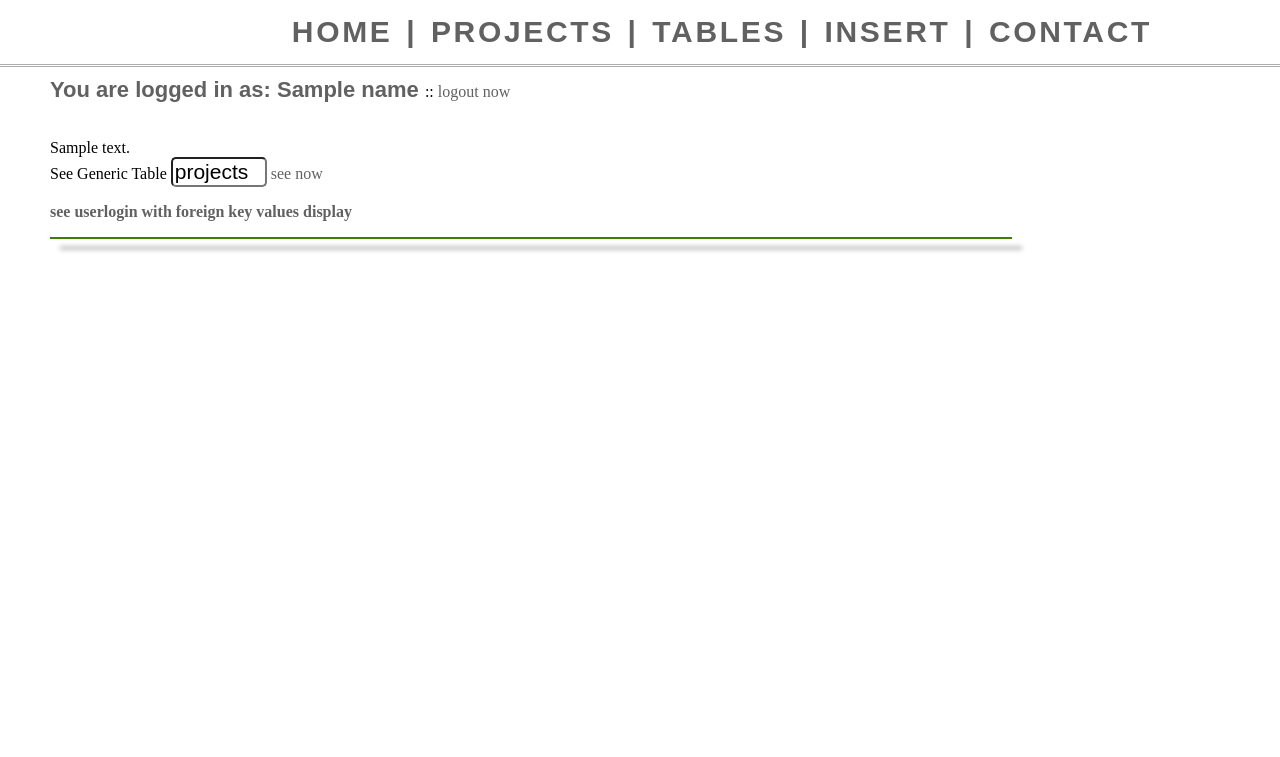
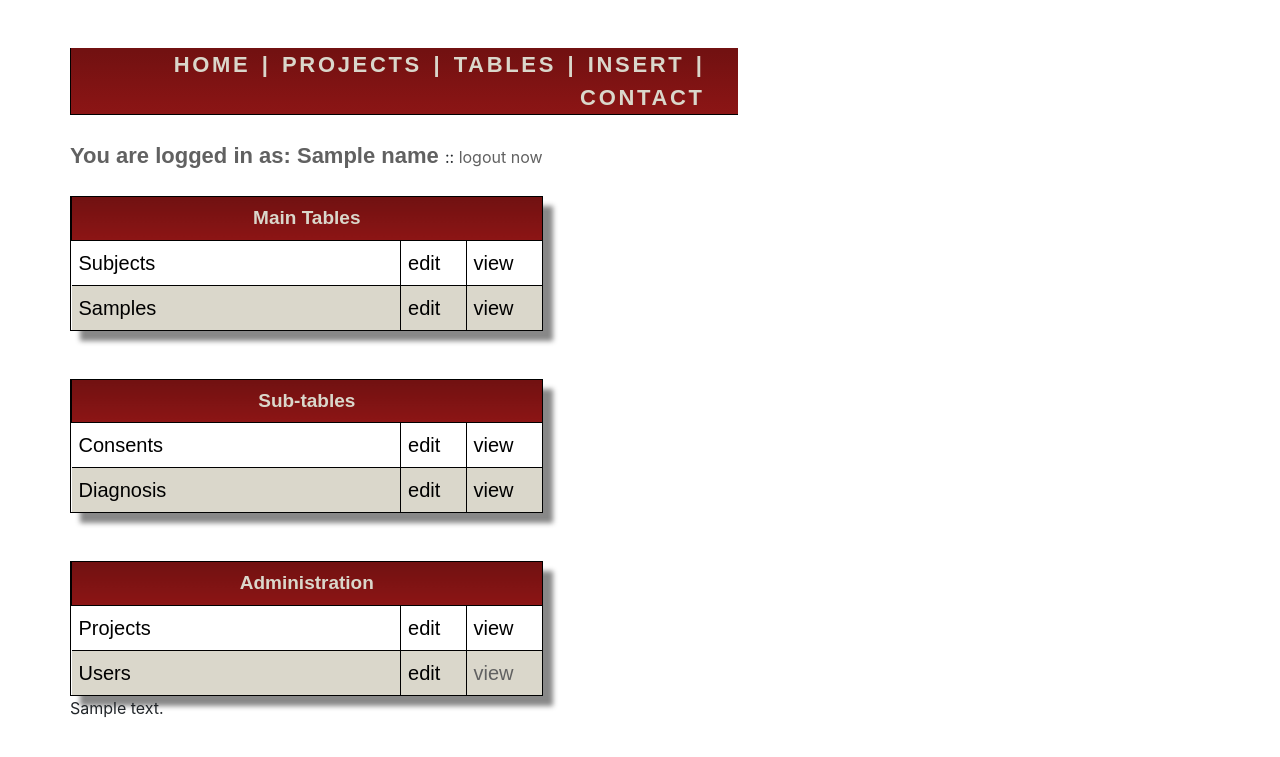
Before and after one commit to tree101/eeeoh, a Python web app: template flask/templates/index.html in a window 1280 px wide; the page is wider, and only the part inside the window is pictured. Shown: the top 757 px of that part. Run offline with Jinja, Linux system fonts and the light colour scheme; the template is opened without the code that fills it: most values are stand-ins (such as "Sample title", 1, 10 or a date in 2020); some libraries are stand-ins or nearby versions.

Commit message:
made it more restful

```diff
--- a/flask/static/main.css
+++ b/flask/static/main.css
@@ -12,9 +12,8 @@ body{
 
 .content {
   width: 100%;
-  border-top-style: double;
-  border-color: #AEAEAE;
-  float: left;
+
+
 
     padding-top: 10px;
     padding-right: 50px;
@@ -30,11 +29,13 @@ a:link{
 }
 
 a:visited {
+	text-decoration: none;
     color: #616161;
 }
 
 a:hover {
     color: #99FF66;
+	text-decoration: none;
 }
 
 .tophead{
@@ -51,6 +52,28 @@ margin:0px;
 padding:17px;
 padding-right: 10%;
 
+
+}
+
+.tophead2{
+
+	background:-o-linear-gradient(bottom, #721111 5%, #8c1515 100%);
+		background:-webkit-gradient( linear, left top, left bottom, color-stop(0.05, #721111), color-stop(1, #8c1515) );
+	    background:-moz-linear-gradient( center top, #721111 5%, #8c1515 100% );
+	    filter:progid:DXImageTransform.Microsoft.gradient(startColorstr="#721111", endColorstr="#8c1515");	background: -o-linear-gradient(top,#721111,8c1515);
+
+	background-color:#721111;
+	border:0px solid #000000;
+
+	border-width:0px 0px 1px 1px;
+	letter-spacing:2pt;
+word-spacing:2pt;
+font-size:22px;
+text-align:RIGHT;
+	font-family:Arial;
+	font-weight:bold;
+	color:#dad7cb;
+	padding-right: 5%;
 
 }
 
--- a/flask/static/table.css
+++ b/flask/static/table.css
@@ -1,8 +1,8 @@
 .CSSTableGenerator {
 	margin:0px;padding:0px;
-	width:75%;
+	width:100%;
 	box-shadow: 10px 10px 5px #888888;
-	border:1px solid #3f7f00;
+	border:1px solid #000000;
 
 	-moz-border-radius-bottomleft:0px;
 	-webkit-border-bottom-left-radius:0px;
@@ -46,16 +46,16 @@
 }.CSSTableGenerator tr:hover td{
 
 }
-.CSSTableGenerator tr:nth-child(odd){ background-color:#d4ffaa; }
+.CSSTableGenerator tr:nth-child(odd){ background-color:#dad7cb; }
 .CSSTableGenerator tr:nth-child(even)    { background-color:#ffffff; }.CSSTableGenerator td{
 	vertical-align:middle;
 
 
-	border:1px solid #3f7f00;
+	border:1px solid #000000;
 	border-width:0px 1px 1px 0px;
 	text-align:left;
 	padding:7px;
-	font-size:10px;
+	font-size:20px;
 	font-family:Arial;
 	font-weight:normal;
 	color:#000000;
@@ -67,25 +67,25 @@
 	border-width:0px 0px 0px 0px;
 }
 .CSSTableGenerator tr:first-child td{
-		background:-o-linear-gradient(bottom, #5fbf00 5%, #3f7f00 100%);	background:-webkit-gradient( linear, left top, left bottom, color-stop(0.05, #5fbf00), color-stop(1, #3f7f00) );
-	background:-moz-linear-gradient( center top, #5fbf00 5%, #3f7f00 100% );
-	filter:progid:DXImageTransform.Microsoft.gradient(startColorstr="#5fbf00", endColorstr="#3f7f00");	background: -o-linear-gradient(top,#5fbf00,3f7f00);
+		background:-o-linear-gradient(bottom, #721111 5%, #8c1515 100%);	background:-webkit-gradient( linear, left top, left bottom, color-stop(0.05, #721111), color-stop(1, #8c1515) );
+	background:-moz-linear-gradient( center top, #721111 5%, #8c1515 100% );
+	filter:progid:DXImageTransform.Microsoft.gradient(startColorstr="#721111", endColorstr="#8c1515");	background: -o-linear-gradient(top,#721111,8c1515);
 
-	background-color:#5fbf00;
-	border:0px solid #3f7f00;
+	background-color:#721111;
+	border:0px solid #000000;
 	text-align:center;
 	border-width:0px 0px 1px 1px;
-	font-size:20px;
+	font-size:19px;
 	font-family:Arial;
 	font-weight:bold;
-	color:#ffffff;
+	color:#dad7cb;
 }
 .CSSTableGenerator tr:first-child:hover td{
-	background:-o-linear-gradient(bottom, #5fbf00 5%, #3f7f00 100%);	background:-webkit-gradient( linear, left top, left bottom, color-stop(0.05, #5fbf00), color-stop(1, #3f7f00) );
-	background:-moz-linear-gradient( center top, #5fbf00 5%, #3f7f00 100% );
-	filter:progid:DXImageTransform.Microsoft.gradient(startColorstr="#5fbf00", endColorstr="#3f7f00");	background: -o-linear-gradient(top,#5fbf00,3f7f00);
+	background:-o-linear-gradient(bottom, #721111 5%, #8c1515 100%);	background:-webkit-gradient( linear, left top, left bottom, color-stop(0.05, #721111), color-stop(1, #8c1515) );
+	background:-moz-linear-gradient( center top, #721111 5%, #8c1515 100% );
+	filter:progid:DXImageTransform.Microsoft.gradient(startColorstr="#721111", endColorstr="#8c1515");	background: -o-linear-gradient(top,#721111,8c1515);
 
-	background-color:#5fbf00;
+	background-color:#721111;
 }
 .CSSTableGenerator tr:first-child td:first-child{
 	border-width:0px 0px 1px 0px;
--- a/flask/templates/base.html
+++ b/flask/templates/base.html
@@ -4,6 +4,10 @@
   <head>
     <link rel="stylesheet" href="{{ url_for('static', filename='main.css') }}" />
 	<link rel="stylesheet" href="{{ url_for('static', filename='table.css') }}" />
+	<link rel="stylesheet" href="{{ url_for('static', filename='bootstrap.css') }}" />
+
+	<script src="{{url_for('static', filename='bootstrap.js')}}"></script>
+
 	 <script src="//ajax.googleapis.com/ajax/libs/jquery/1.9.1/jquery.min.js"></script>
 
 
@@ -69,19 +73,26 @@ function checkFilled(e) {
 
   </head>
 
-  <body >
+  <body > <br><br>
+  <div class="container">
+     <div class="row">
+	 <div col-md-1></div>
+     <div col-md-11>
+     <div class="tophead2""> HOME | PROJECTS | TABLES | INSERT | CONTACT</div>
+    </div>
+	</div>
 
-     <div class="tophead"><a href="#">HOME</a> | PROJECTS | <a href="javascript:void();" id="getTable">TABLES</a> | INSERT | CONTACT</div>
-
-
-    <div class="content">
+    <div class="row">
+	<div col-md-12>
       {% block content %}{% endblock %}
     </div>
+
+	</div>
 
 
 
 
-
+ </div>
   </body>
 
 </html>
--- a/flask/templates/index.html
+++ b/flask/templates/index.html
@@ -1,28 +1,59 @@
 {% extends "base.html" %}
 {% block content %}
 
-<title>Hello </title>
+
 {% if name %}
+<br>
   <div><span class="generalHi">You are logged in as: {{ name }} </span>
   ::  <span><a href='./logout'> logout now </a></span>
   </div>
+  <br>
+
+  <div class="CSSTableGenerator">
+         <table>
+		 <tr> <td colspan="3">Main Tables </td>  </tr>
+
+		 <tr> <td width="70%"> Subjects </td>    <td> edit </td> <td> view </td>     </tr>
+		 <tr> <td> Samples </td>      <td> edit </td> <td> view </td>  </tr>
+		 </table>
+   </div>
+
   <br><br>
-{% else %}
+
+
+   <div class="CSSTableGenerator">
+    <table>
+		 <tr> <td colspan="3"> Sub-tables </td>  </td>        </tr>
+
+		 <tr> <td width="70%"> Consents </td> <td> edit </td> <td> view </td> </tr>
+		 <tr> <td> Diagnosis </td> <td> edit </td> <td> view </td> </tr>
+		 </table>
+
+   </div>
+
+    <br><br>
+
+    <div class="CSSTableGenerator">
+   <table>
+		 <tr> <td colspan="3"> Administration </td>  </tr>
+
+		 <tr> <td width="70%"> Projects </td> <td> edit </td> <td> view </td> </tr>
+		 <tr> <td> Users </td> <td> edit </td> <td> <a href="./table_user">view </td> </td> </tr>
+		 </table>
+
+
+  </div>
+
+
+
+
+  {% else %}
   <h1>You need to login or create an account dude</h1>
   <a href='./login'> login here </a>
 {% endif %}
 
 {{content1}}
-<form>
-    <input type="hidden" name="do" id="do" value=1>
-    See Generic Table <input type="text" size="5" name="a" id="a" value="projects" onchange="checkFilled(this);">
-    <a href="javascript:void();" id="xtable"> see now </a>
 
-	<p><a href="javascript:void();" id="table_userlogin"> <b>see userlogin with foreign key values display </b> </a>
-      </form>
 
- <div class="CSSTableGenerator" >
-              <span id="result"></span>
-            </div>
 
 {% endblock %}
```
Also changed, not shown: flask/apps/e8.py (+20 -2 lines), flask/apps/get.py (+12 -12 lines), flask/templates/login.html (+31 -1 lines).
